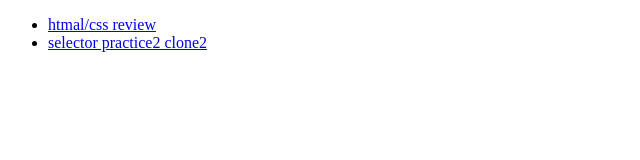
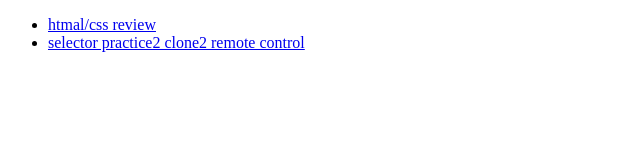
Before and after one commit to 24shiny/k6FE, a plain HTML site: page index.html in a window 1280 px wide. Shown: the whole page, without its empty margins (0-640 px from the left). Drawn offline with Linux system fonts and the light colour scheme.

Commit message:
Update index.html_remote

```diff
--- a/index.html
+++ b/index.html
@@ -9,7 +9,7 @@
     <ul>
         <!-- sdhfjksl -->
         <li><a href="./01/01.html">htmal/css review</a></li>
-        <li><a href="./02/02.html">selector practice2 clone2</a></li>
+        <li><a href="./02/02.html">selector practice2 clone2 remote control</a></li>
     </ul>
 </body>
 </html>
```
